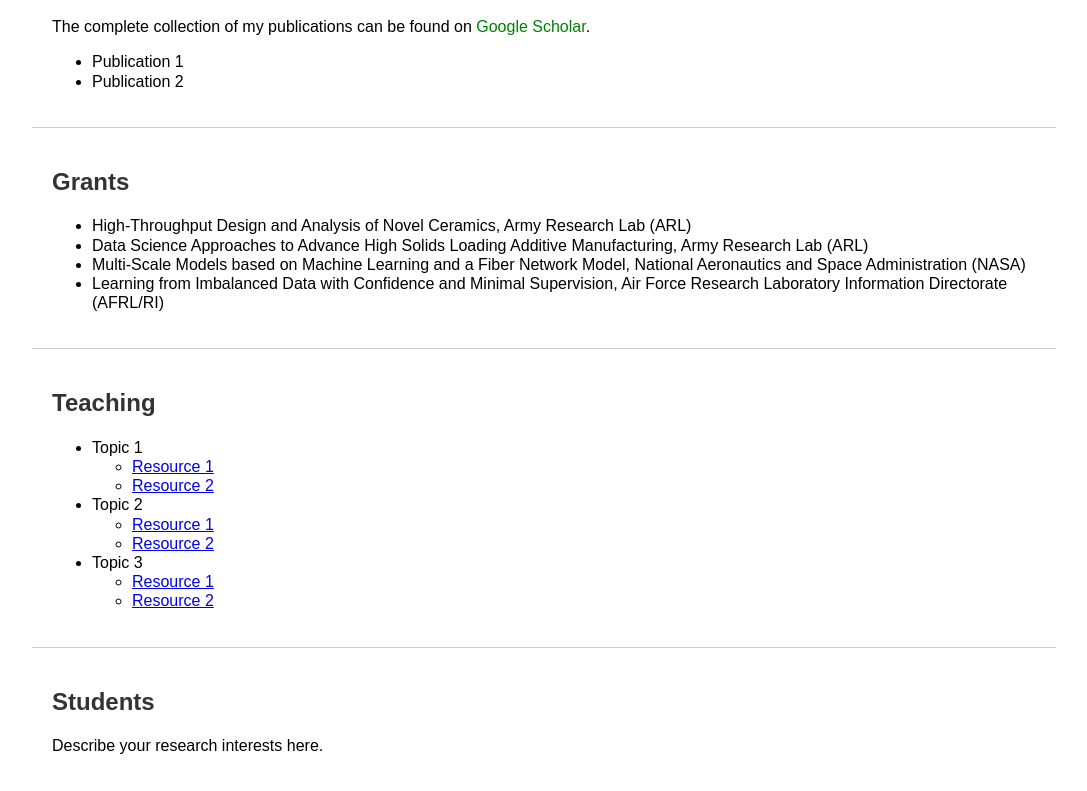
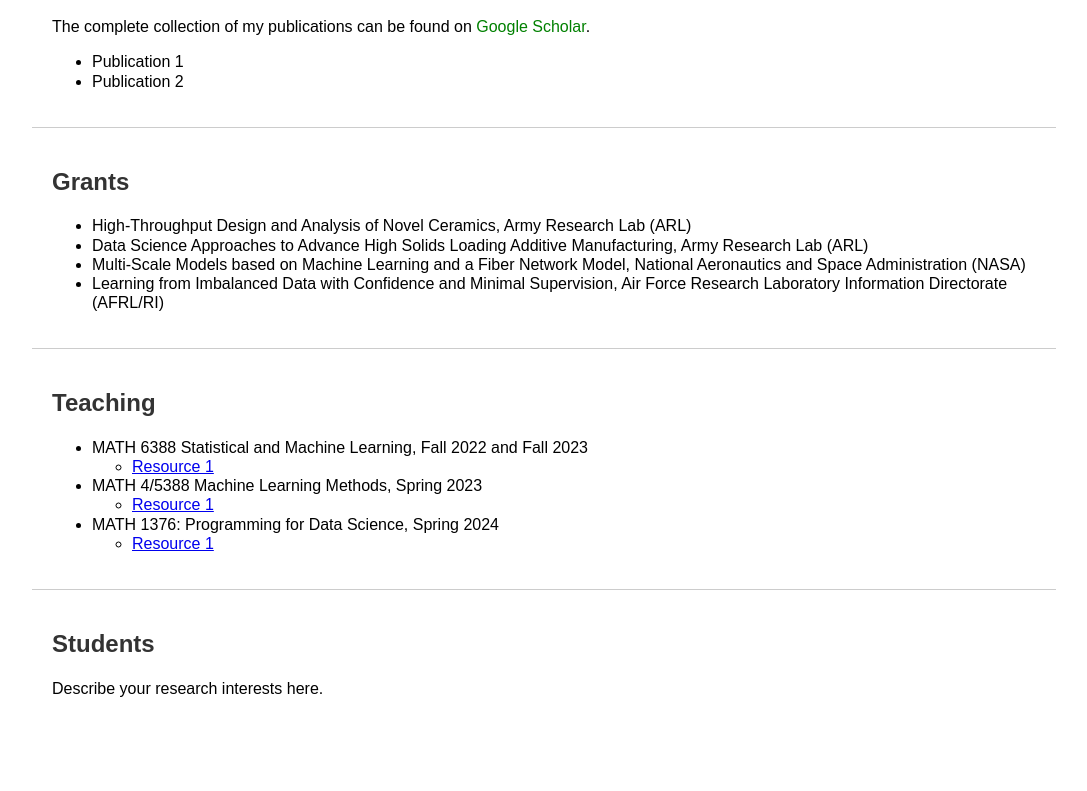
Before and after one commit to farhad-pourkamali/farhad-pourkamali.github.io, a plain HTML site: page index.html in a window 1280 px wide. Shown: the part 1280-2071 px from the top of the page, without its empty margins (96-1183 px from the left). After the commit the page ends 2014 px from the top, so only its background shows below. Drawn offline with Linux system fonts and the light colour scheme.

Commit message:
Update index.html

```diff
--- a/index.html
+++ b/index.html
@@ -181,22 +181,19 @@
 <div class="section" id="teaching">
     <h2>Teaching</h2>
     <ul>
-        <li>Topic 1
+        <li>MATH 6388 Statistical and Machine Learning, Fall 2022 and Fall 2023
             <ul>
                 <li><a href="https://github.com/link-to-topic-1-resource-1">Resource 1</a></li>
-                <li><a href="https://github.com/link-to-topic-1-resource-2">Resource 2</a></li>
             </ul>
         </li>
-        <li>Topic 2
+        <li>MATH 4/5388 Machine Learning Methods, Spring 2023
             <ul>
                 <li><a href="https://github.com/link-to-topic-2-resource-1">Resource 1</a></li>
-                <li><a href="https://github.com/link-to-topic-2-resource-2">Resource 2</a></li>
             </ul>
         </li>
-        <li>Topic 3
+        <li>MATH 1376: Programming for Data Science, Spring 2024
             <ul>
                 <li><a href="https://github.com/link-to-topic-3-resource-1">Resource 1</a></li>
-                <li><a href="https://github.com/link-to-topic-3-resource-2">Resource 2</a></li>
             </ul>
         </li>
     </ul>
```
